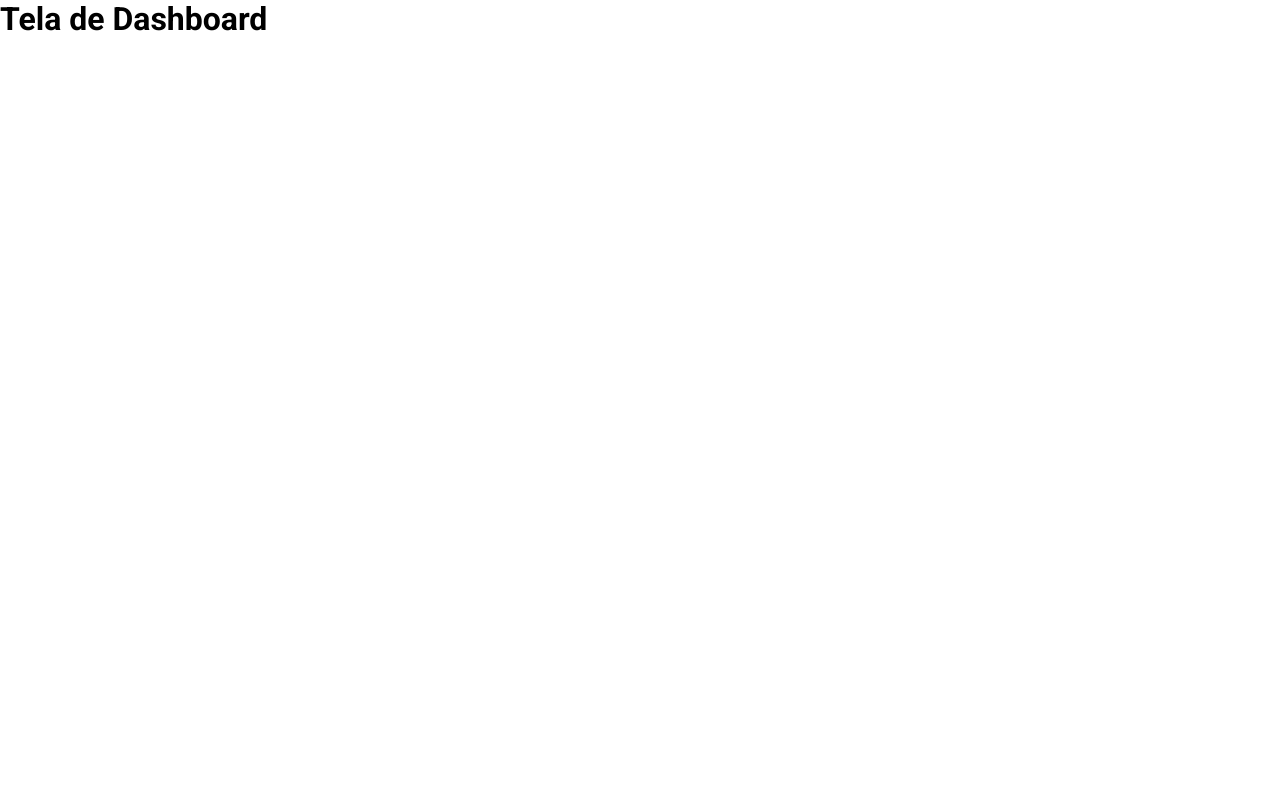
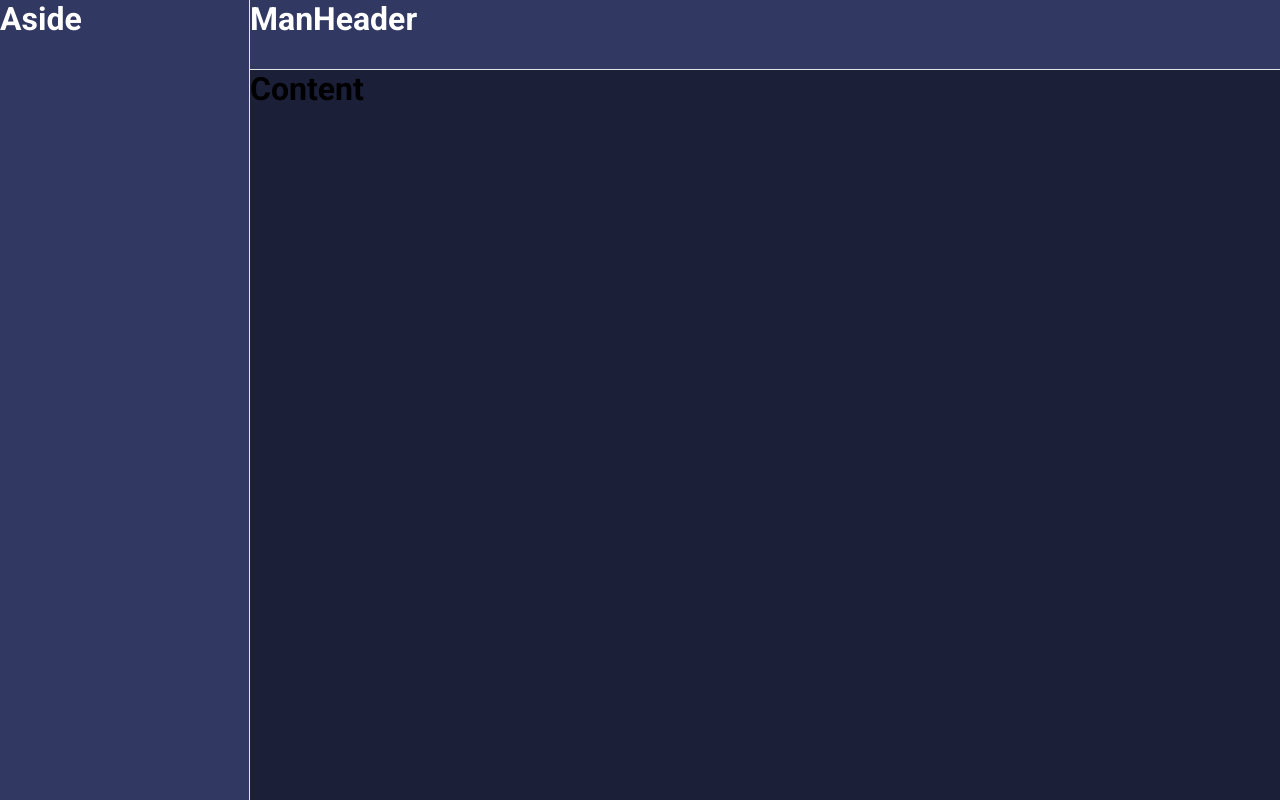
Before and after one commit to IanoMaciel/my-wallet, a React (Create React App) app: page /list/1 in a window 1280 px wide. Built offline with nearby package versions, Linux system fonts and the light colour scheme.

Commit message:
Criação dos componentes do Layout da aplicação

```diff
--- /dev/null
+++ b/src/components/Aside/index.tsx
@@ -0,0 +1,12 @@
+import React from "react";
+import * as S from './styles'
+
+const Aside: React.FC = () => {
+    return(
+        <S.Container>
+            <h1>Aside</h1>
+        </S.Container>
+    );
+}
+
+export default Aside;
--- /dev/null
+++ b/src/components/Aside/styles.ts
@@ -0,0 +1,9 @@
+import styled from 'styled-components';
+
+export const Container = styled.div`
+    grid-area: AS;
+
+    background-color: #313862;
+    color: #FFFFFF;
+    border-right: 1px solid #E5E5E5;
+`
--- /dev/null
+++ b/src/components/Content/index.tsx
@@ -0,0 +1,12 @@
+import React from "react";
+import * as S from './styles'
+
+const Content: React.FC = () => {
+    return(
+        <S.Container>
+            <h1>Content</h1>
+        </S.Container>
+    );
+}
+
+export default Content;
--- /dev/null
+++ b/src/components/Content/styles.ts
@@ -0,0 +1,7 @@
+import styled from 'styled-components';
+
+export const Container = styled.div`
+    grid-area: CT;
+
+    background-color: #1B1F38;
+`
--- /dev/null
+++ b/src/components/Layout/index.tsx
@@ -0,0 +1,18 @@
+import React from "react";
+import * as S from './styles';
+
+import ManHeader from "../ManHeader";
+import Aside from "../Aside";
+import Content from "../Content";
+
+const Layout: React.FC = () => {
+    return(
+        <S.Container>
+            <ManHeader/>
+            <Aside/>
+            <Content/>
+        </S.Container>
+    );
+}
+
+export default Layout;
--- /dev/null
+++ b/src/components/Layout/styles.ts
@@ -0,0 +1,19 @@
+import styled from 'styled-components';
+
+/**
+    MH = Main Header
+    AS = Aside
+    CT = Content
+*/
+export const Container = styled.div`
+    display: grid;
+
+    grid-template-columns: 250px auto;
+    grid-template-rows: 70px auto;
+
+    grid-template-areas: 'AS MH' 'AS CT';
+
+    height: 100vh;
+
+
+`
--- /dev/null
+++ b/src/components/ManHeader/index.tsx
@@ -0,0 +1,12 @@
+import React from "react";
+import * as S from './styles'
+
+const ManHeader: React.FC = () => {
+    return(
+        <S.Container>
+            <h1>ManHeader</h1>
+        </S.Container>
+    );
+}
+
+export default ManHeader;
--- /dev/null
+++ b/src/components/ManHeader/styles.ts
@@ -0,0 +1,10 @@
+import styled from 'styled-components';
+
+export const Container = styled.div`
+    grid-area: MH;
+
+    background-color: #313862;
+    color: #FFFFFF;
+
+    border-bottom: 1px solid #E5E5E5;
+`
--- a/src/views/Dashboard/index.tsx
+++ b/src/views/Dashboard/index.tsx
@@ -1,10 +1,14 @@
 import React from "react";
+import * as S from './styles'
+
+//import components
+import Layout from "../../components/Layout";
 
 const Dashboard: React.FC = () => {
     return(
-        <>
-            <h1>Tela de Dashboard</h1>
-        </>
+        <S.Container>
+            <Layout/>
+        </S.Container>
     );
 }
 
--- /dev/null
+++ b/src/views/Dashboard/styles.ts
@@ -0,0 +1,5 @@
+import styled from 'styled-components';
+
+export const Container = styled.div`
+
+`
```
